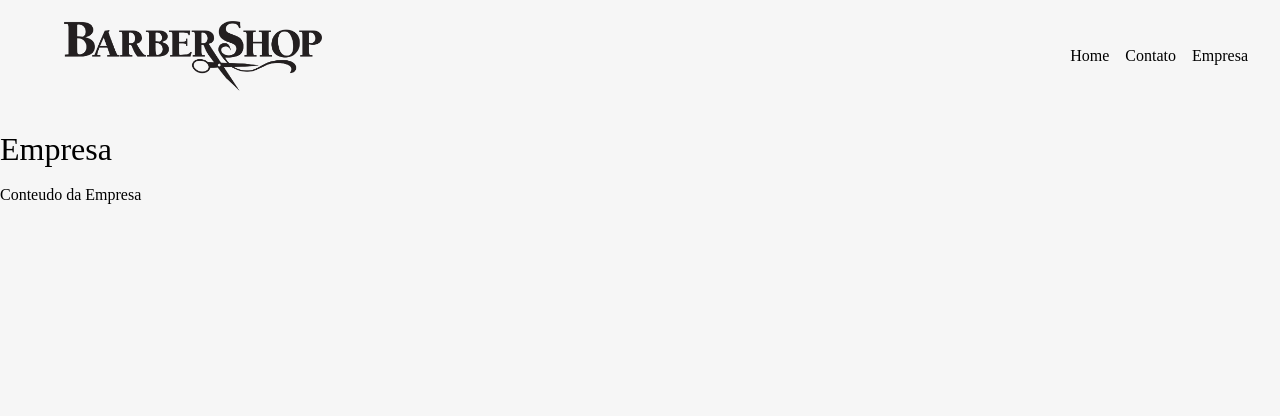
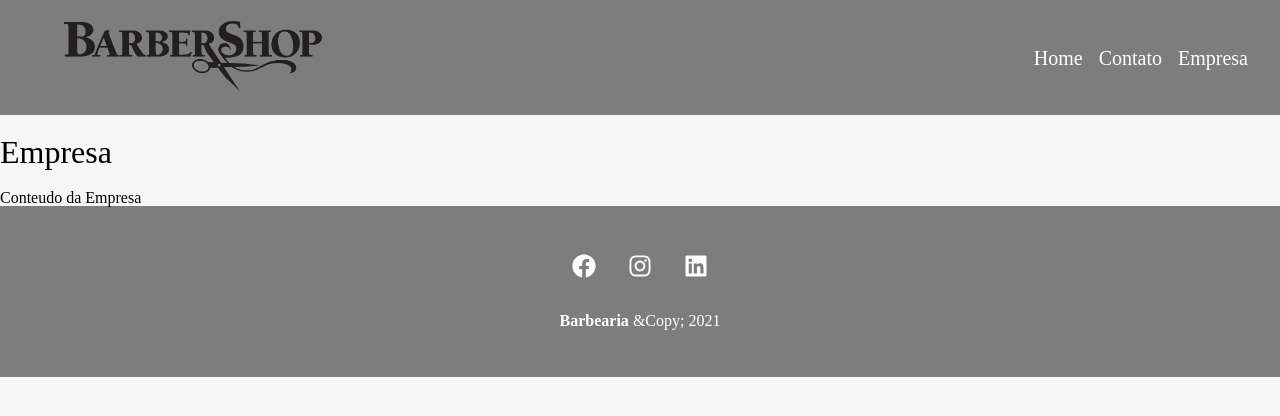
Before and after one commit to brunosabbagmachado/Barbearia-React, a React (Create React App) app: page /empresa in a window 1280 px wide. Shown: the top 416 px of the page. Built offline with nearby package versions, Linux system fonts and the light colour scheme.

Commit message:
navbar e footer

```diff
--- a/package.json
+++ b/package.json
@@ -13,6 +13,7 @@
     "normalize.css": "^8.0.1",
     "react": "^18.2.0",
     "react-dom": "^18.2.0",
+    "react-icons": "^4.4.0",
     "react-router-dom": "^6.4.1",
     "react-scripts": "5.0.1",
     "typescript": "^4.8.3",
--- a/src/App.tsx
+++ b/src/App.tsx
@@ -3,16 +3,18 @@
 import Home from 'pages/Home/Home';
 import Contato from 'pages/Contato/Contato';
 import Empresa from 'pages/Empresa/Empresa';
+import Footer from 'components/Footer/Footes';
 
 export default function App() {
     return (
         <Router>
             <Navbar />
             <Routes>
-                <Route path='/' element={<Home />}/>
-                <Route path='/contato' element={<Contato />}/>
-                <Route path='/empresa' element={<Empresa />}/>
+                <Route path='/' element={<Home />} />
+                <Route path='/contato' element={<Contato />} />
+                <Route path='/empresa' element={<Empresa />} />
             </Routes>
+            <Footer />
         </Router>
     )
 }
--- /dev/null
+++ b/src/components/Footer/Footer.module.scss
@@ -0,0 +1,33 @@
+.footer {
+    background-color: #7d7d7d;
+    color: white;
+    padding: 3em;
+    text-align: center;
+}
+
+.social_list{
+    display: flex;
+    justify-content: center;
+    list-style-type: none;
+}
+
+.social_list li {
+    margin: 0 1em;
+}
+
+.social_list li:hover{
+    color: #222;;
+}
+
+.social_list svg {
+    font-size: 1.5em;
+    cursor: pointer;
+}
+
+.copy_right {
+    margin-top: 2em;
+}
+
+.copy_right span {
+    font-weight: bold;
+}
--- /dev/null
+++ b/src/components/Footer/Footes.tsx
@@ -0,0 +1,23 @@
+import { FaFacebook, FaInstagram, FaLinkedin } from 'react-icons/fa';
+import styles from './Footer.module.scss';
+
+export default function Footer() {
+    return (
+        <footer className={styles.footer}>
+            <ul className={styles.social_list}>
+                <li>
+                    <FaFacebook />
+                </li>
+                <li>
+                    <FaInstagram />
+                </li>
+                <li>
+                    <FaLinkedin />
+                </li>
+            </ul>
+            <p className={styles.copy_right}>
+                <span>Barbearia</span> &Copy; 2021
+            </p>
+        </footer>
+    )
+}
--- a/src/components/Navbar/Navbar.module.scss
+++ b/src/components/Navbar/Navbar.module.scss
@@ -1,32 +1,34 @@
-.menu {
+.navbar {
     display: flex;
     justify-content: space-between;
     align-items: center;
     padding: 1em;
+    background-color: #7d7d7d;
 }
 
-.menu__img {
+.img {
     height: 80px;
     padding: .3rem 3rem;
 }
 
-.menu__lista {
+.lista {
     display: flex;
     list-style: none;
     align-items: center;
 }
 
-.menu__item {
+.item {
     margin-right: 1em;
 }
 
-.menu__item a {
-    color: black;
+.item a {
+    color: white;
+    font-size: 20px;
     text-decoration: none;
 }
 
-.menu__item a:hover {
-    border-bottom: 2px solid rgb(200, 4, 4);
-    color: rgb(200, 4, 4);
+.item a:hover {
+    border-bottom: 2px solid #222;
+    color: #222;
     padding-bottom: 0.2px;
 }
--- a/src/components/Navbar/Navbar.tsx
+++ b/src/components/Navbar/Navbar.tsx
@@ -5,21 +5,23 @@
 
 export default function Navbar() {
     return (
-        <nav className={styles.menu}>
-            <img
-                className={styles.menu__img}
-                src={logo}
-                alt="Logo Barbearia React"
-            />
+        <nav className={styles.navbar}>
+            <Link to='/'>
+                <img
+                    className={styles.img}
+                    src={logo}
+                    alt="Logo Barbearia React"
+                />
+            </Link>
 
-            <ul className={styles.menu__lista}>
-                <li className={styles.menu__item}>
+            <ul className={styles.lista}>
+                <li className={styles.item}>
                     <Link to='/'>Home</Link>
                 </li>
-                <li className={styles.menu__item}>
+                <li className={styles.item}>
                     <Link to='/contato'>Contato</Link>
                 </li>
-                <li className={styles.menu__item}>
+                <li className={styles.item}>
                     <Link to='empresa'>Empresa</Link>
                 </li>
             </ul>
```
Also changed, not shown: 1 other file (tests, documents, lock files or other folders).
